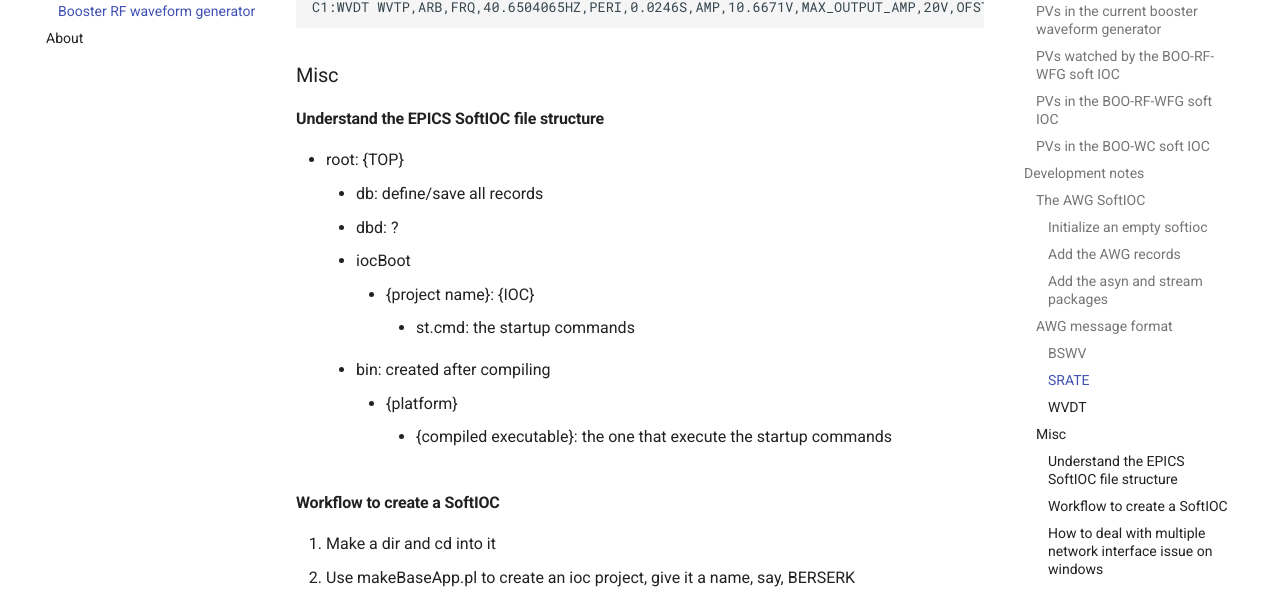
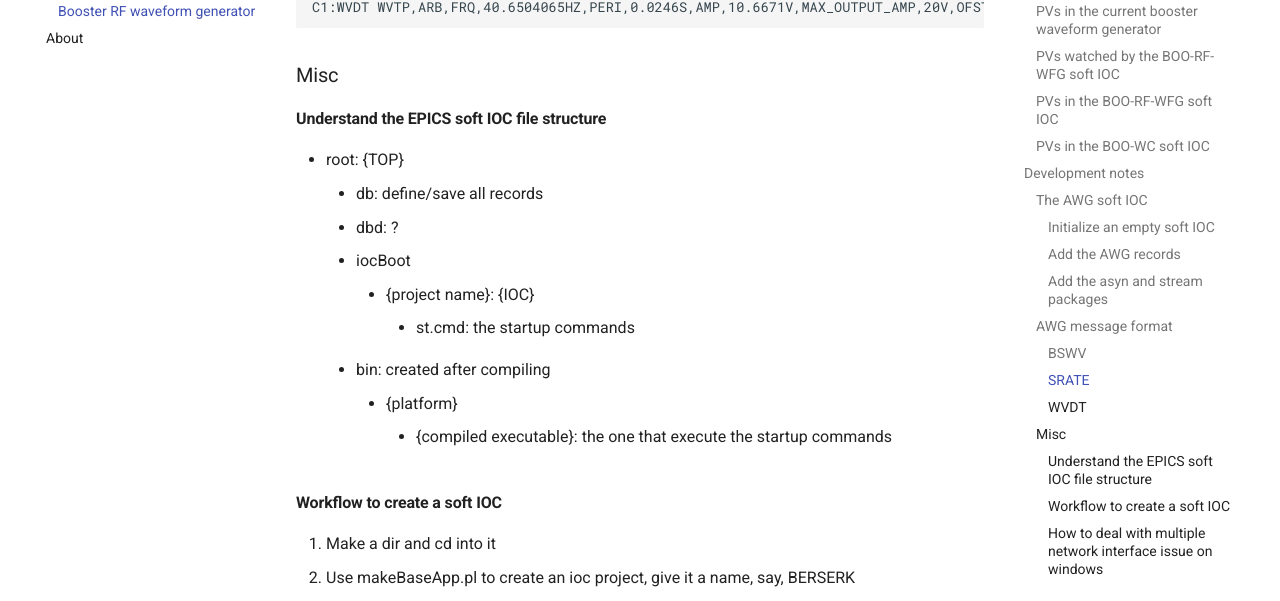
Before and after one commit to SPEAR3-CTRL/engr-notes, an MkDocs documentation site: the page built from docs/projects/booster-wfg.md, in a window 1280 px wide and 900 px high, scrolled down 5680 px. Shown: the part 151-752 px from the top of the window. Built offline with MkDocs 1.6.1 and Material for MkDocs 9.7.7, drawn with Linux system fonts in a browser that asks for light colours; comment, search, counter and statistics services are not loaded; some of the changed text lies outside the part shown.

Commit message:
Make the context of soft IOC more consistent

````diff
--- a/docs/projects/booster-wfg.md
+++ b/docs/projects/booster-wfg.md
@@ -47,9 +47,9 @@ BOO-WC:Volt | White circuit AC voltage | milliVolt |
 
 ## Development notes
 
-### The AWG SoftIOC
+### The AWG soft IOC
 
-#### Initialize an empty softioc
+#### Initialize an empty soft IOC
 
 ```bash
 mkdir ioc-awg
@@ -261,7 +261,7 @@ C1:WVDT WVTP,ARB,FRQ,40.6504065HZ,PERI,0.0246S,AMP,10.6671V,MAX_OUTPUT_AMP,20V,O
 
 ### Misc
 
-#### Understand the EPICS SoftIOC file structure
+#### Understand the EPICS soft IOC file structure
 
 - root: {TOP}
     - db: define/save all records
@@ -273,7 +273,7 @@ C1:WVDT WVTP,ARB,FRQ,40.6504065HZ,PERI,0.0246S,AMP,10.6671V,MAX_OUTPUT_AMP,20V,O
         - {platform}
             - {compiled executable}: the one that execute the startup commands
 
-#### Workflow to create a SoftIOC
+#### Workflow to create a soft IOC
 
 1. Make a dir and cd into it
 2. Use makeBaseApp.pl to create an ioc project, give it a name, say, BERSERK
````
